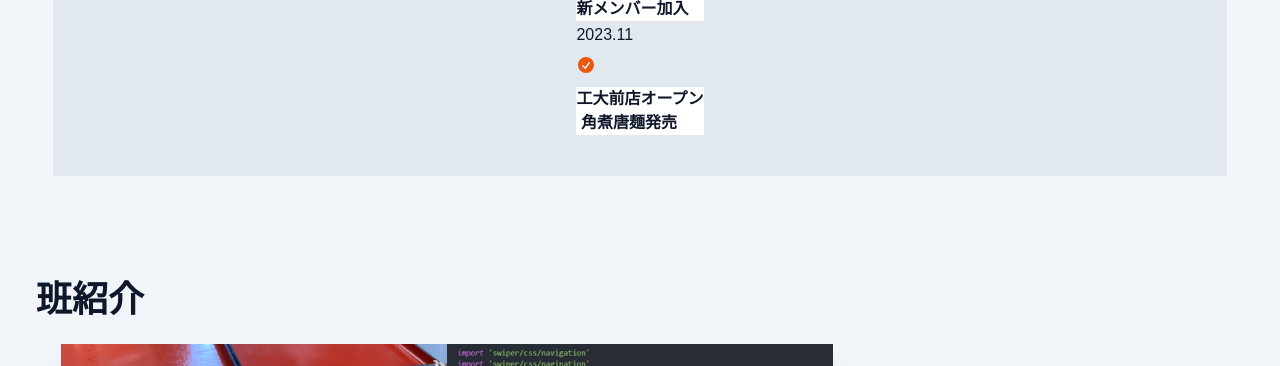
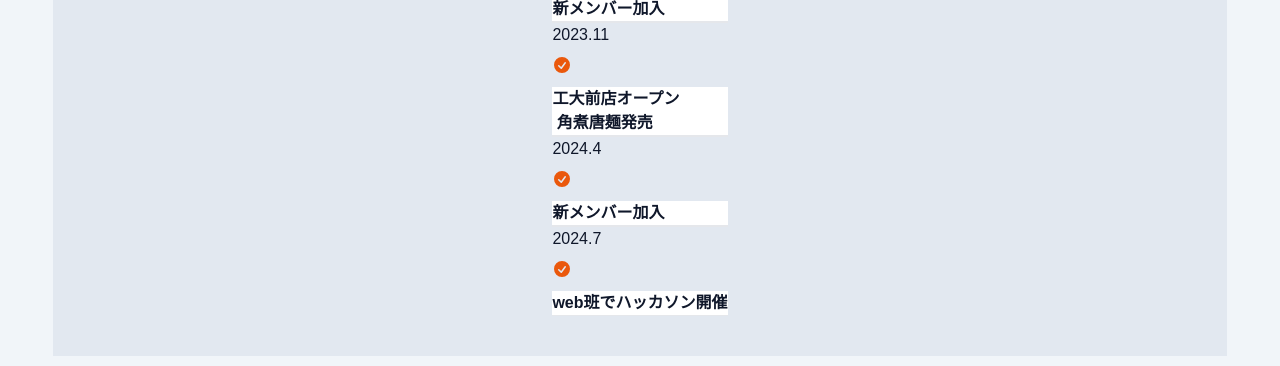
Before and after one commit to FoodCreation/FoodCreation.github.io, a Next.js app: page / in a window 1280 px wide. Shown: the part 1560-1926 px from the top of the page. Built offline with nearby package versions, Linux system fonts and the light colour scheme; a web font is replaced by a local one.

Commit message:
update:タイムラインの追加

```diff
--- a/src/components/OverView/TimeLine.tsx
+++ b/src/components/OverView/TimeLine.tsx
@@ -32,6 +32,17 @@ export default function TimeLine() {
                             <time className="mb-1 text-sm font-normal leading-none text-gray-400">2023.11</time>
                             <h3 className="text-lg font-semibold text-gray-900">工大前店オープン<br/>角煮唐麺発売</h3>
                         </li>
+                        <div className="absolute w-4 h-4 bg-orange-500 rounded-full mt-1.5 -start-3 border border-white"></div>
+                        <li className="mb-10 ms-4">
+                            <time className="mb-1 text-sm font-normal leading-none text-gray-400">2024.4</time>
+                            <h3 className="text-lg font-semibold text-gray-900">新メンバー加入</h3>
+                        </li>
+                        <div className="absolute w-4 h-4 bg-orange-500 rounded-full mt-1.5 -start-3 border border-white"></div>
+                        <li className="mb-10 ms-4">
+                            <time className="mb-1 text-sm font-normal leading-none text-gray-400">2024.7</time>
+                            <h3 className="text-lg font-semibold text-gray-900">web班でハッカソン開催</h3>
+                        </li>
+
                     </ol>
                 </div>
             </div>
@@ -84,6 +95,24 @@ export default function TimeLine() {
                         <div className="timeline-end timeline-box mt-3 font-semibold bg-white border-white">工大前店オープン<br />&nbsp;角煮唐麺発売</div>
                         <hr className="bg-blue-500" />
                     </li>
+                    <li>
+                        <hr className="bg-blue-500" />
+                        <div className="timeline-start mb-2">2024.4</div>
+                        <div className="timeline-middle">
+                            <svg xmlns="http://www.w3.org/2000/svg" viewBox="0 0 20 20" fill="currentColor" className="w-5 h-5 text-orange-600"><path fillRule="evenodd" d="M10 18a8 8 0 100-16 8 8 0 000 16zm3.857-9.809a.75.75 0 00-1.214-.882l-3.483 4.79-1.88-1.88a.75.75 0 10-1.06 1.061l2.5 2.5a.75.75 0 001.137-.089l4-5.5z" clipRule="evenodd" /></svg>
+                        </div>
+                        <div className="timeline-end timeline-box mt-3 font-semibold bg-white border-white">新メンバー加入</div>
+                        <hr className="bg-blue-500" />
+                    </li>
+                    <li>
+                        <hr className="bg-blue-500" />
+                        <div className="timeline-start mb-2">2024.7</div>
+                        <div className="timeline-middle">
+                            <svg xmlns="http://www.w3.org/2000/svg" viewBox="0 0 20 20" fill="currentColor" className="w-5 h-5 text-orange-600"><path fillRule="evenodd" d="M10 18a8 8 0 100-16 8 8 0 000 16zm3.857-9.809a.75.75 0 00-1.214-.882l-3.483 4.79-1.88-1.88a.75.75 0 10-1.06 1.061l2.5 2.5a.75.75 0 001.137-.089l4-5.5z" clipRule="evenodd" /></svg>
+                        </div>
+                        <div className="timeline-end timeline-box mt-3 font-semibold bg-white border-white">web班でハッカソン開催</div>
+                        <hr className="bg-blue-500" />
+                    </li>
                 </ul>
             </div>
         </div>
```
